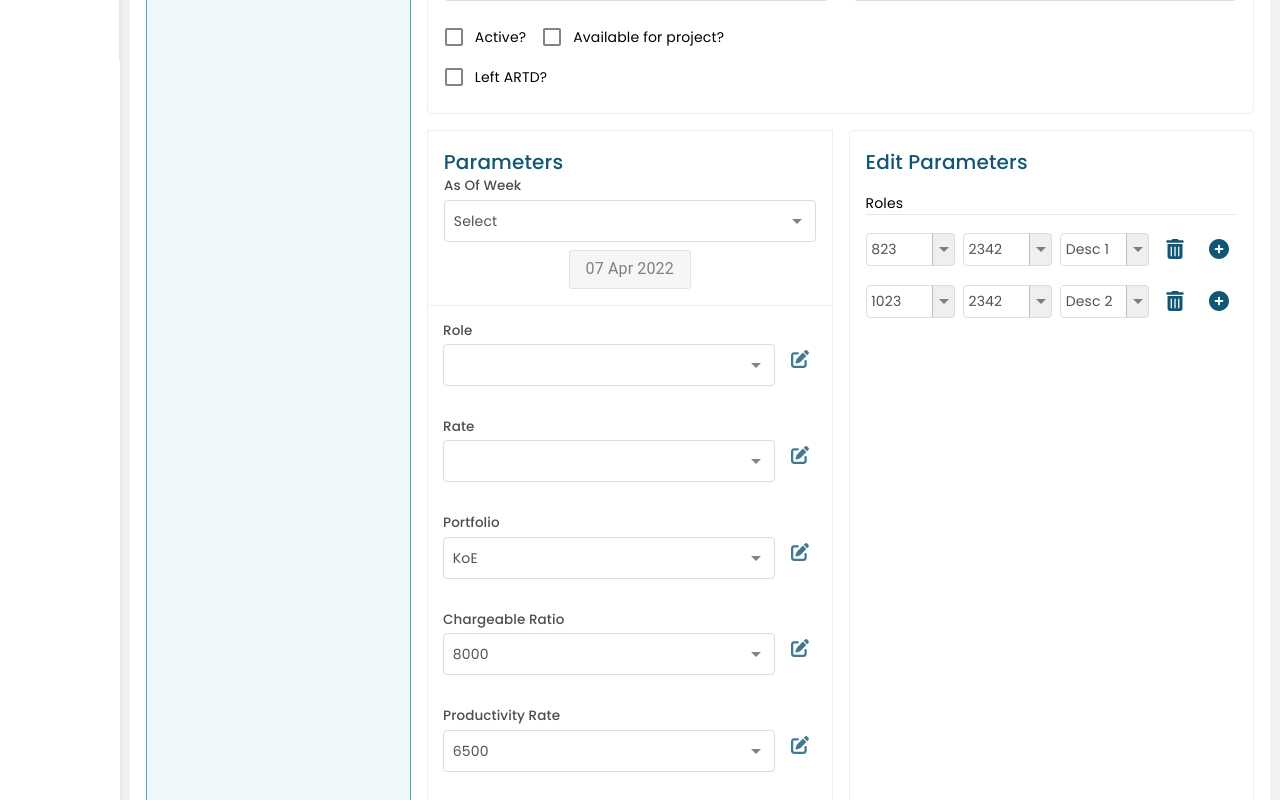
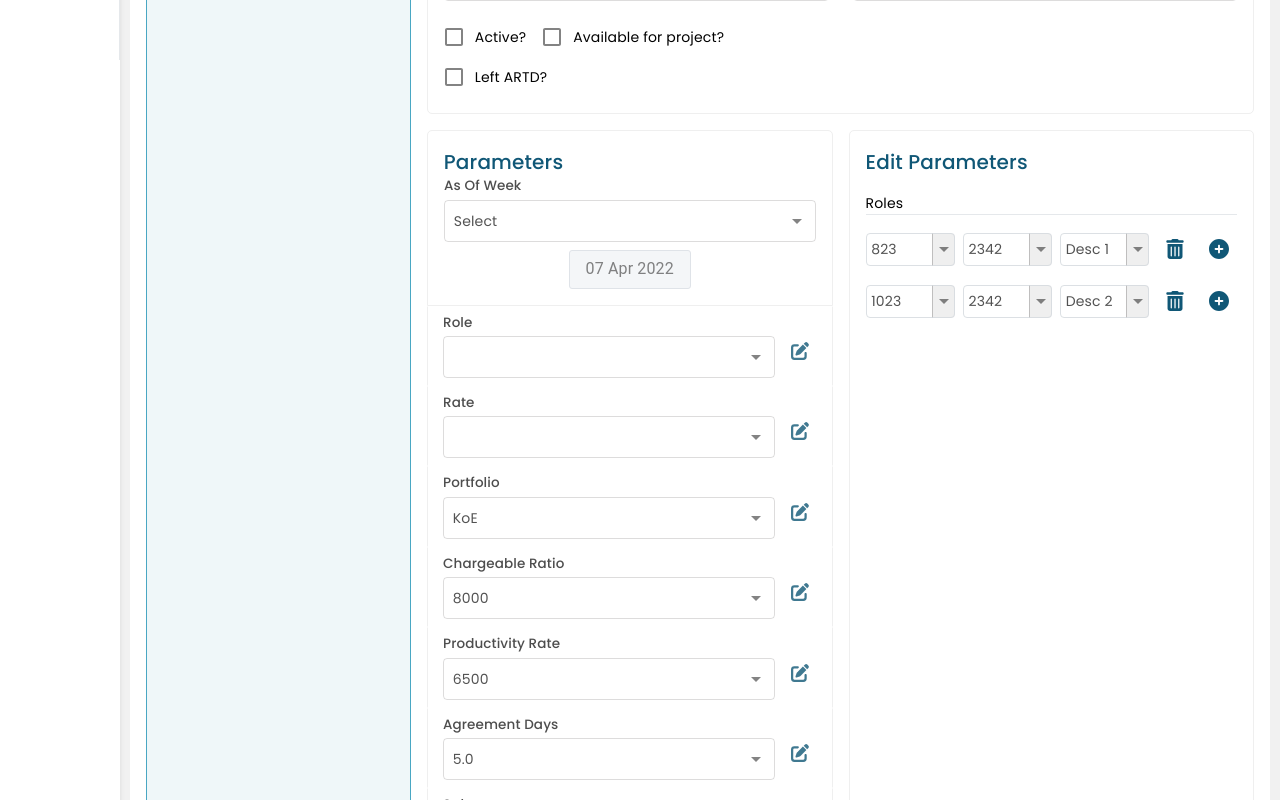
Before and after one commit to lokesh12510/artd, a React (Create React App) app: page /staffMaintenance in a window 1280 px wide. Shown: the part 740-1540 px from the top of the page. Built offline with nearby package versions, Linux system fonts and the light colour scheme.

Commit message:
border fix 6

```diff
--- a/src/modules/admin/pages/staffMaintenance/StaffForm/Parameters.jsx
+++ b/src/modules/admin/pages/staffMaintenance/StaffForm/Parameters.jsx
@@ -31,7 +31,10 @@ const Parameters = () => {
 	return (
 		<Root>
 			<Stack direction={"column"} justifyContent="flex-start">
-				<StyledBox className={`field ${findNode(0)}`} sx={{ borderRadius: 0 }}>
+				<StyledBox
+					className={`field ${findNode(0)}`}
+					sx={{ borderRadius: 0, borderTopRightRadius: 5, borderTopLeftRadius: 5 }}
+				>
 					<StyledPageTitle>Parameters</StyledPageTitle>
 					<InputField name="As of Week" value={0} select>
 						<MenuItem value={0}>Select</MenuItem>
@@ -168,11 +171,13 @@ const Root = styled("div")(() => ({
 		borderBottom: `1px solid ${palette.border}`,
 		borderBottomLeftRadius: 10,
 		borderBottomRightRadius: 10,
+		paddingBottom: 15,
 	},
 	"& .bottomNode": {
 		borderTop: `1px solid ${palette.border}`,
 		borderTopLeftRadius: 10,
 		borderTopRightRadius: 10,
+		paddingTop: 15,
 	},
 }));
 
@@ -186,17 +191,22 @@ const MergeStack = styled((props) => (
 	/>
 ))(({ theme }) => ({
 	position: "relative",
-	padding: 15,
+	paddingInline: 15,
+	paddingBlock: 7,
 	borderLeft: `1px solid ${palette.border}`,
 	borderRight: `1px solid ${palette.border}`,
 	borderBottom: `1px solid ${palette.common.white}`,
 	borderTop: `1px solid ${palette.common.white}`,
 	"&:last-of-type": {
 		borderBottom: `1px solid ${palette.border}`,
+		borderBottomRightRadius: 5,
+		borderBottomLeftRadius: 5,
+		paddingBottom: 15,
 	},
 	transition: "all .2s ease-in",
 
 	"&.merge": {
+		paddingBlock: 15,
 		marginBlock: "21px",
 		border: `1px solid ${palette.border}`,
 		zIndex: 3,
@@ -204,6 +214,8 @@ const MergeStack = styled((props) => (
 		borderRadius: "10px",
 		borderTopRightRadius: 0,
 		borderBottomRightRadius: 0,
+		mozBorderRadiusTopLeft: 10,
+		mozBorderRadiusTopRight: 10,
 		// "&::after": {
 		// 	content: '""',
 		// 	zIndex: -1,
@@ -243,6 +255,8 @@ const MergeEle = styled("div")(() => ({
 	background: "#fff",
 	borderTopLeftRadius: 0,
 	borderTopRightRadius: 0,
+	mozBorderRadiusTopLeft: 0,
+	mozBorderRadiusTopRight: 0,
 	transform: "rotate(-90deg)",
 
 	"&::after": {
@@ -257,6 +271,7 @@ const MergeEle = styled("div")(() => ({
 		border: `1px solid ${palette.border}`,
 		borderColor: `transparent transparent ${palette.border} transparent`,
 		borderRadius: "0 0 0 10px",
+		mozBorderRadius: "0 0 0 10px",
 		boxShadow: " -9px 0 0 0 #fff",
 		borderRight: "none",
 	},
@@ -273,6 +288,7 @@ const MergeEle = styled("div")(() => ({
 		border: `1px solid ${palette.border}`,
 		borderColor: `transparent ${palette.border} transparent transparent`,
 		borderRadius: "0 0 10px 0",
+		mozBorderRadius: "0 0 10px 0",
 		boxShadow: " 11px 0 0 0 #fff",
 		borderLeft: "none",
 	},
```
